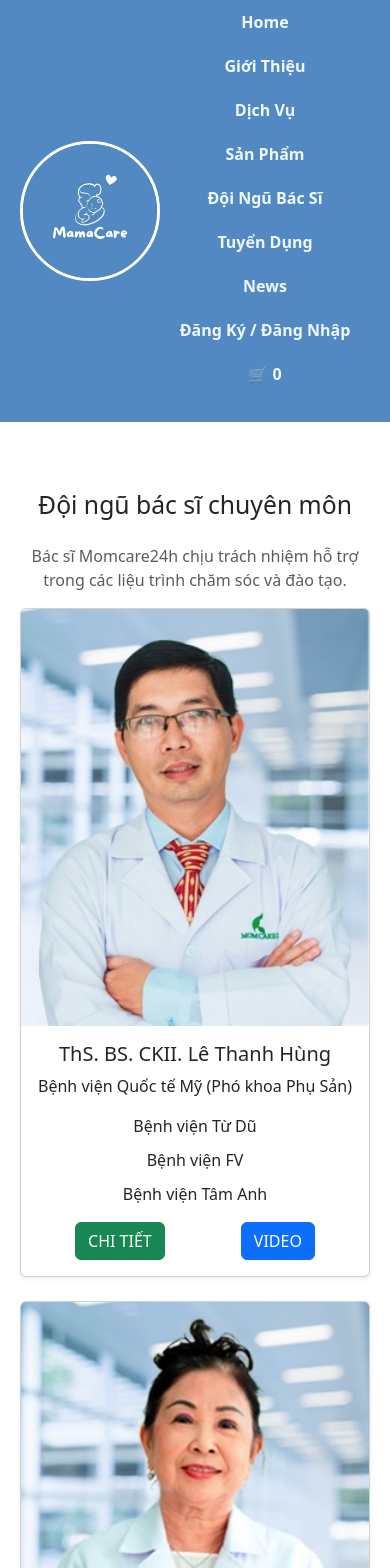
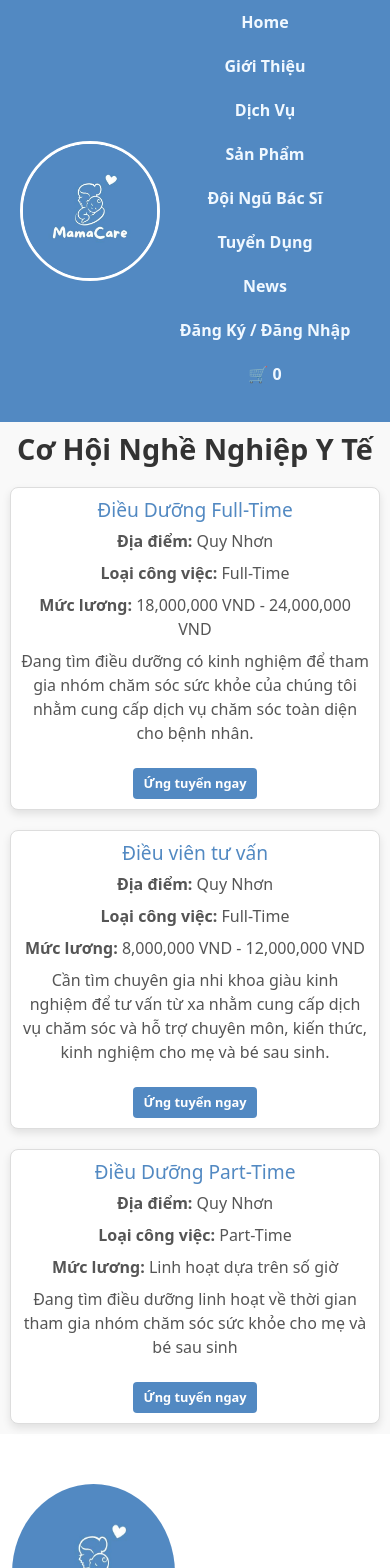
Before and after one commit to an2obanhmi/mamacare-last1, a React (Create React App) app: page /recruitment in a window 390 px wide. Shown: the top 1568 px of the page. Built offline with nearby package versions, Linux system fonts and the light colour scheme.

Commit message:
Recruitment to Resources

```diff
--- a/src/App.js
+++ b/src/App.js
@@ -19,7 +19,7 @@ import RegisterPage from './components/Login/RegisterPage';
 import ProtectedRoute from './components/ProtectedRoute';
 import ServicePay from './components/Services/ServicePay';
 import Product from './components/Product/Product';
-import DoctorDetail from './components/Recruitment/DoctorDetail';
+import DoctorDetail from './components/Resources/DoctorDetail';
 import './App.css';
 import 'bootstrap/dist/css/bootstrap.min.css';
 
--- a/src/components/Recruitment/Recruitment.css
+++ b/src/components/Recruitment/Recruitment.css
@@ -1,121 +1,124 @@
+/* Recruitment.css */
+
+/* Container chính */
 .recruitment-container {
   max-width: 1200px;
   margin: auto;
   padding: 20px;
-  text-align: center;
+  background-color: #f9f9f9;
 }
 
+/* Tiêu đề trang */
 .recruitment-title {
-  font-size: 24px;
-  font-weight: bold;
+  font-size: 2em;
+  text-align: center;
+  margin-bottom: 20px;
+  color: #333;
 }
 
-.recruitment-description {
-  color: gray;
-  margin-bottom: 20px;
+/* Layout danh sách công việc */
+.job-listings {
+  display: grid;
+  grid-template-columns: repeat(
+    auto-fit,
+    minmax(280px, 1fr)
+  ); /* Responsive grid */
+  gap: 20px;
+  justify-content: center;
 }
 
-/* Responsive grid layout */
-.recruitment-row {
-  display: flex;
-  flex-wrap: wrap;
-  justify-content: center;
-  gap: 20px;
+/* Card công việc */
+.job-card {
+  background-color: #fff;
+  border: 1px solid #ddd;
+  border-radius: 8px;
+  padding: 20px;
+  box-shadow: 0 4px 8px rgba(0, 0, 0, 0.1);
+  transition: transform 0.2s ease, box-shadow 0.2s ease;
 }
 
-.recruitment-col {
-  display: flex;
-  flex: 1 1 300px;
-  max-width: 350px;
+.job-card:hover {
+  transform: translateY(-5px);
+  box-shadow: 0 6px 12px rgba(0, 0, 0, 0.2);
 }
 
-/* Ensure equal height for all cards */
-.recruitment-card {
-  display: flex;
-  flex-direction: column;
-  flex-grow: 1;
-  background: white;
-  border-radius: 10px ;
-  border-color: rgb(82,137,194);
-  box-shadow: 0 2px 10px rgba(0, 0, 0, 0.1);
-  text-align: center;
-  overflow: hidden;
+/* Tiêu đề công việc */
+.job-title {
+  font-size: 1.5em;
+  color: rgba(82, 137, 194);
 }
 
-/* Adjust image to always fit the card size */
-.recruitment-card-img {
+/* Thông tin công việc */
+.job-location,
+.job-type,
+.job-salary,
+.job-description {
+  margin: 8px 0;
+  color: #555;
+}
+
+/* Nút Ứng tuyển */
+.apply-button {
+  background-color: rgb(82, 137, 194);
+  color: white;
+  padding: 10px 15px;
+  border: none;
+  border-radius: 4px;
+  cursor: pointer;
+  text-align: center;
+  margin-top: 15px;
+  font-weight: bold;
+  transition: background-color 0.3s ease;
+}
+
+.apply-button:hover {
+  background-color: rgb(255, 140, 150);
+}
+
+/* Hình ảnh minh họa công việc */
+.job-image {
   width: 100%;
   height: auto;
-  min-height: 250px;
-  max-height: 300px;
-  object-fit: contain; /* Ensures the whole image is visible without cropping */
-  border-top-left-radius: 10px;
-  border-top-right-radius: 10px;
+  border-radius: 8px;
+  margin-bottom: 15px;
 }
 
-/* Ensuring text and buttons align properly */
-.recruitment-card-body {
-  display: flex;
-  flex-direction: column;
-  flex-grow: 1;
+/* Responsive cho màn hình nhỏ hơn 768px */
+@media (max-width: 768px) {
+  .recruitment-title {
+    font-size: 1.8em;
+  }
+
+  .job-card {
     padding: 15px;
   }
 
-.recruitment-card-title {
-  font-size: 18px;
-  font-weight: bold;
+  .job-title {
+    font-size: 1.3em;
   }
 
-.recruitment-card-text {
-  color: darkslategray;
-  flex-grow: 1;
+  .apply-button {
+    padding: 8px 12px;
+    font-size: 0.9em;
+  }
 }
 
-.recruitment-hospital-list {
-  list-style: none;
-  padding: 0;
-  margin: 10px 0;
+/* Responsive cho màn hình nhỏ hơn 480px */
+@media (max-width: 480px) {
+  .recruitment-container {
+    padding: 10px;
   }
 
-.recruitment-lecturer {
-  font-size: 14px;
-  color: gray;
+  .job-card {
+    padding: 10px;
   }
 
-/* Button styling */
-.recruitment-button-group {
-  display: flex;
-  justify-content: space-around;
-  margin-top: auto;
-  padding-bottom: 15px;
+  .job-title {
+    font-size: 1.2em;
   }
 
-.recruitment-detail-btn,
-.recruitment-video-btn {
-  padding: 8px 15px;
-  border: none;
-  border-radius: 5px;
-  cursor: pointer;
-}
-
-.recruitment-detail-btn {
-  background-color: green;
-  color: white;
-}
-
-.recruitment-video-btn {
-  background-color: blue;
-  color: white;
-}
-
-/* Responsive adjustments */
-@media (max-width: 768px) {
-  .recruitment-row {
-    flex-direction: column;
-    align-items: center;
-  }
-
-  .recruitment-col {
-    max-width: 100%;
+  .apply-button {
+    padding: 6px 10px;
+    font-size: 0.8em;
   }
 }
--- a/src/components/Recruitment/Recruitment.js
+++ b/src/components/Recruitment/Recruitment.js
@@ -1,92 +1,46 @@
-import React from "react";
-import { Link } from "react-router-dom";
-import "bootstrap/dist/css/bootstrap.min.css";
-import "./Recruitment.css";
+// Recruitment.js
+import React from 'react';
+import './Recruitment.css';
 
-const doctors = [
+const Recruitment = () => {
+  const jobListings = [
     {
-    id: "le-thanh-hung",
-    name: "ThS. BS. CKII. Lê Thanh Hùng",
-    position: "Bệnh viện Quốc tế Mỹ (Phó khoa Phụ Sản)",
-    hospitals: ["Bệnh viện Từ Dũ", "Bệnh viện FV", "Bệnh viện Tâm Anh"],
-    lecturer: "Giảng viên Đại học Y Khoa Phạm Ngọc Thạch",
-    experience: [
-      "20 năm kinh nghiệm trong ngành Sản - Phụ khoa",
-      "Giảng viên chuyên ngành tại Đại học Y Dược TP. Hồ Chí Minh",
-      "Từng là chuyên gia đào tạo cho các bệnh viện lớn",
-    ],
-    certificates: [
-      { year: "1998", description: "Tốt nghiệp Đại học Y Dược TP. Hồ Chí Minh" },
-      { year: "2001", description: "Đào tạo chuyên sâu về Sản phụ khoa tại Pháp" },
-      { year: "2004", description: "Tốt nghiệp Thạc sĩ ngành Sản phụ khoa" },
-      { year: "2011", description: "Chứng chỉ chuyên sâu về Siêu âm, nội soi Phụ khoa" },
-    ],
-    image: "/assets/docter1.jpg",
+      title: "Điều Dưỡng Full-Time",
+      location: "Quy Nhơn",
+      type: "Full-Time",
+      salary: "18,000,000 VND - 24,000,000 VND",
+      description: "Đang tìm điều dưỡng có kinh nghiệm để tham gia nhóm chăm sóc sức khỏe của chúng tôi nhằm cung cấp dịch vụ chăm sóc toàn diện cho bệnh nhân.",
     },
     {
-    id: "tran-thi-sang",
-    name: "ThS. Trần Thị Sáng",
-    position: "Bệnh viện Từ Dũ",
-    hospitals: ["Bệnh viện FV", "CMI Việt Nam"],
-    experience: [
-      "15 năm kinh nghiệm trong lĩnh vực điều dưỡng",
-      "Chuyên gia đào tạo tại Bệnh viện Từ Dũ",
-    ],
-    certificates: [
-      { year: "2005", description: "Chứng chỉ điều dưỡng chuyên nghiệp" },
-      { year: "2010", description: "Chuyên gia tư vấn y tế tại các bệnh viện lớn" },
-    ],
-    image: "/assets/docter2.jpg",
+      title: "Điều viên tư vấn",
+      location: "Quy Nhơn",
+      type: "Full-Time",
+      salary: "8,000,000 VND - 12,000,000 VND ",
+      description: "Cần tìm chuyên gia nhi khoa giàu kinh nghiệm để tư vấn từ xa nhằm cung cấp dịch vụ chăm sóc và hỗ trợ chuyên môn, kiến thức, kinh nghiệm cho mẹ và bé sau sinh.",
     },
     {
-    id: "huynh-khac-luan",
-    name: "BS. CKI. Huỳnh Khắc Luân",
-    position: "Bệnh viện Nhi Đồng 2",
-    hospitals: [],
-    experience: [
-      "Hơn 10 năm kinh nghiệm trong lĩnh vực Nhi khoa",
-      "Từng làm việc tại các bệnh viện hàng đầu về Nhi khoa",
-    ],
-    certificates: [
-      { year: "2007", description: "Bằng chuyên khoa I về Nhi khoa" },
-      { year: "2015", description: "Đào tạo nâng cao về Chăm sóc trẻ sơ sinh" },
-    ],
-    image: "/assets/docter3.jpg",
+      title: "Điều Dưỡng Part-Time",
+      location: "Quy Nhơn",
+      type: "Part-Time",
+      salary: "Linh hoạt dựa trên số giờ ",
+      description: "Đang tìm điều dưỡng linh hoạt về thời gian tham gia nhóm chăm sóc sức khỏe cho mẹ và bé sau sinh",
     },
+
+    // Add more job listings as needed
   ];
 
-const Recruitment = () => {
   return (
-    <div className="recruitment-container text-center my-5">
-      <h2 className="mb-4">Đội ngũ bác sĩ chuyên môn</h2>
-      <p className="text-muted">
-        Bác sĩ Momcare24h chịu trách nhiệm hỗ trợ trong các liệu trình chăm sóc và đào tạo.
-      </p>
-      <div className="row">
-        {doctors.map((doctor) => (
-          <div className="col-md-4 mb-4" key={doctor.id}>
-            <div className="card shadow-sm">
-              <img
-                src={doctor.image}
-                alt={doctor.name}
-                className="card-img-top"
-              />
-              <div className="card-body">
-                <h5 className="card-title">{doctor.name}</h5>
-                <p className="card-text">{doctor.position}</p>
-                {doctor.hospitals.length > 0 && (
-                  <ul className="list-unstyled">
-                    {doctor.hospitals.map((hospital, idx) => (
-                      <li key={idx}>{hospital}</li>
-                    ))}
-                  </ul>
-                )}
-                <div className="d-flex justify-content-around">
-                  <Link to={`/doctor/${doctor.id}`} className="btn btn-success">CHI TIẾT</Link>
-                  <button className="btn btn-primary">VIDEO</button>
-                </div>
-              </div>
-            </div>
+    <div className="recruitment-container">
+      <h1 className="recruitment-title">Cơ Hội Nghề Nghiệp Y Tế</h1>
+      <div className="job-listings">
+        {jobListings.map((job, index) => (
+          <div key={index} className="job-card">
+            <h2 className="job-title">{job.title}</h2>
+            <p className="job-location"><strong>Địa điểm:</strong> {job.location}</p>
+            <p className="job-type"><strong>Loại công việc:</strong> {job.type}</p>
+            <p className="job-salary"><strong>Mức lương:</strong> {job.salary}</p>
+            <p className="job-description">{job.description}</p>
+            <button className="apply-button">Ứng tuyển ngay</button>
           </div>
         ))}
       </div>
--- a/src/components/Resources/Resources.css
+++ b/src/components/Resources/Resources.css
@@ -1,157 +1,120 @@
-/* Fullscreen slideshow section */
-.slideshow-section {
-  position: relative;
-  width: 100vw;
-  height: 100vh;
-  overflow: hidden;
-}
-
-.containimage {
-  width: 100%;
-  height: 100%;
-  position: relative;
-}
-
-#slideshow {
-  display: flex;
-  width: 300%; /* To fit all images for sliding */
-  height: 100%;
-  position: absolute;
-  top: 0;
-  left: 0;
-  animation: slideshow 15s infinite;
-}
-
-.imageflex {
-  width: 100vw;
-  height: 100vh;
-  object-fit: cover; /* Ensures the images cover the entire screen without stretching */
-  flex-shrink: 0; /* Prevents images from shrinking */
-}
-
-.overlay {
-  position: absolute;
-  top: 0;
-  left: 0;
-  width: 100%;
-  height: 100%;
-  display: flex;
-  justify-content: center;
-  align-items: center;
-  background-color: rgba(
-    0,
-    0,
-    0,
-    0.5
-  ); /* Dark overlay for better text readability */
-}
-
-.esb {
-  color: rgb(82, 137, 194);
-  font-size: 2rem;
-  text-align: center;
-  font-weight: bold;
-}
-
-/* Keyframes for slideshow animation */
-@keyframes slideshow {
-  0% {
-    transform: translateX(0);
-  }
-  33% {
-    transform: translateX(-100vw);
-  }
-  66% {
-    transform: translateX(-200vw);
-  }
-  100% {
-    transform: translateX(0);
-  }
-}
-
-/* Resources.css */
-
-.career-content {
-  max-width: 800px;
-  margin: 40px auto;
+.recruitment-container {
+  max-width: 1200px;
+  margin: auto;
   padding: 20px;
   text-align: center;
 }
 
-.career-content h2 {
-  color: rgb(82, 137, 194);
-  font-size: 2em;
+.recruitment-title {
+  font-size: 24px;
+  font-weight: bold;
+}
+
+.recruitment-description {
+  color: gray;
   margin-bottom: 20px;
 }
 
-.career-content p {
-  font-size: 1em;
-  line-height: 1.5em;
-  color: #555;
+/* Responsive grid layout */
+.recruitment-row {
+  display: flex;
+  flex-wrap: wrap;
+  justify-content: center;
+  gap: 20px;
 }
 
-/* Belief section styling */
-.belief-section {
-  background-color: #f5f5f5;
-  padding: 50px 20px;
+.recruitment-col {
+  display: flex;
+  flex: 1 1 300px;
+  max-width: 350px;
 }
 
-.beliefcon {
+/* Ensure equal height for all cards */
+.recruitment-card {
   display: flex;
-  flex-wrap: wrap;
-  gap: 20px;
-  justify-content: center;
-  max-width: 1000px;
-  margin: 0 auto;
+  flex-direction: column;
+  flex-grow: 1;
+  background: white;
+  border-radius: 10px;
+  box-shadow: 0 2px 10px rgba(0, 0, 0, 0.1);
+  text-align: center;
+  overflow: hidden;
 }
 
-.bcards {
-  background-color: rgb(82, 137, 194);
-  color: white;
-  width: 220px;
-  padding: 20px;
-  border-radius: 8px;
-  text-align: center;
-  box-shadow: 0 4px 8px rgba(0, 0, 0, 0.2);
+/* Adjust image to always fit the card size */
+.recruitment-card-img {
+  width: 100%;
+  height: auto;
+  min-height: 250px;
+  max-height: 300px;
+  object-fit: contain; /* Ensures the whole image is visible without cropping */
+  border-top-left-radius: 10px;
+  border-top-right-radius: 10px;
 }
 
-.bcards h3 {
-  font-size: 1.2em;
-  margin-bottom: 10px;
+/* Ensuring text and buttons align properly */
+.recruitment-card-body {
+  display: flex;
+  flex-direction: column;
+  flex-grow: 1;
+  padding: 15px;
+}
+
+.recruitment-card-title {
+  font-size: 18px;
   font-weight: bold;
 }
 
-.bcards p {
-  font-size: 0.9em;
-  line-height: 1.4;
+.recruitment-card-text {
+  color: darkslategray;
+  flex-grow: 1;
 }
 
-/* Footer styling */
-.footer {
-  background-color: rgb(82, 137, 194);
-  color: white;
-  text-align: center;
-  padding: 20px 0;
-  margin-top: 40px;
+.recruitment-hospital-list {
+  list-style: none;
+  padding: 0;
+  margin: 10px 0;
 }
 
-.footercontainer nav {
-  margin-bottom: 10px;
+.recruitment-lecturer {
+  font-size: 14px;
+  color: gray;
 }
 
-.footercontainer img {
-  width: 30px;
-  height: 30px;
-  margin: 0 10px;
-  vertical-align: middle;
+/* Button styling */
+.recruitment-button-group {
+  display: flex;
+  justify-content: space-around;
+  margin-top: auto;
+  padding-bottom: 15px;
 }
 
-.nlogo {
-  width: 100px;
-  margin-top: 20px;
+.recruitment-detail-btn,
+.recruitment-video-btn {
+  padding: 8px 15px;
+  border: none;
+  border-radius: 5px;
+  cursor: pointer;
 }
 
-.footer p {
-  margin: 10px 0 0;
-  font-size: 0.9em;
+.recruitment-detail-btn {
+  background-color: green;
+  color: white;
 }
+
+.recruitment-video-btn {
+  background-color: blue;
+  color: white;
+}
+
+/* Responsive adjustments */
+@media (max-width: 768px) {
+  .recruitment-row {
+    flex-direction: column;
+    align-items: center;
+  }
+
+  .recruitment-col {
+    max-width: 100%;
+  }
+}
```
Also changed, not shown: src/components/Resources/Resources.js (+84 -67 lines), src/components/Resources/DoctorDetail.css (renamed from src/components/Recruitment/DoctorDetail.css), src/components/Resources/DoctorDetail.js (renamed from src/components/Recruitment/DoctorDetail.js). Lines whose indentation alone changed are shown as unchanged.
